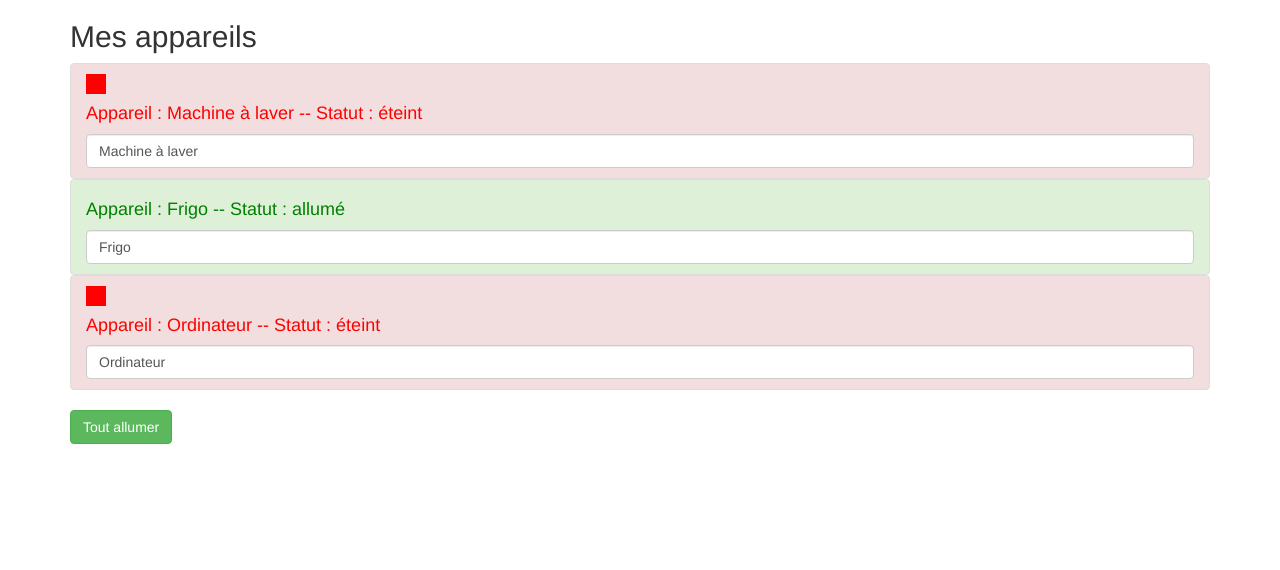
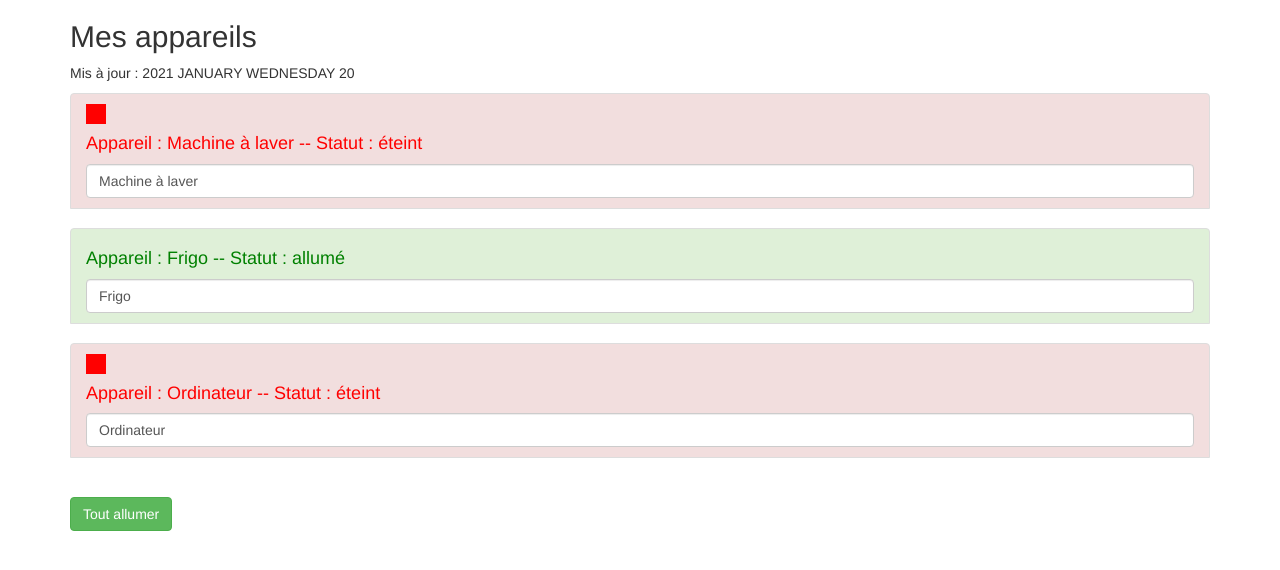
Before and after one commit to ThermosDev/projet-angular, an Angular app: page / in a window 1280 px wide. Shown: the top 570 px of the page. Built offline with nearby package versions, Linux system fonts and the light colour scheme.

Commit message:
Modifiez les données en temps réel avec les Pipes
DatePipe, chaînes de Pipes

```diff
--- a/src/app/app.component.html
+++ b/src/app/app.component.html
@@ -2,6 +2,7 @@
   <div class="row">
     <div class="col-xs-12">
       <h2>Mes appareils</h2>
+      <p>Mis à jour : {{ lastUpdate | async | date: 'y MMMM EEEE d' | uppercase }}</p>
       <ul class="list-group">
         <app-appareil  *ngFor="let appareil of appareils"
                        [appareilName]="appareil.name"
--- a/src/app/app.component.ts
+++ b/src/app/app.component.ts
@@ -7,6 +7,14 @@
 })
 export class AppComponent {
   isAuth = false;
+  lastUpdate = new Promise((resolve, reject) => {
+    const date = new Date();
+    setTimeout(
+      () => {
+        resolve(date);
+      }, 2000
+    );
+  });
 
   appareils = [
     {
--- a/src/app/appareil/appareil.component.html
+++ b/src/app/appareil/appareil.component.html
@@ -5,4 +5,4 @@
        *ngIf="appareilStatus === 'éteint'"></div>
   <h4 [ngStyle]="{color: getColor()}">Appareil : {{ appareilName }} -- Statut : {{ getStatus() }}</h4>
   <input type="text" class="form-control" [(ngModel)]="appareilName">
-</li>
+</li><br>
```
